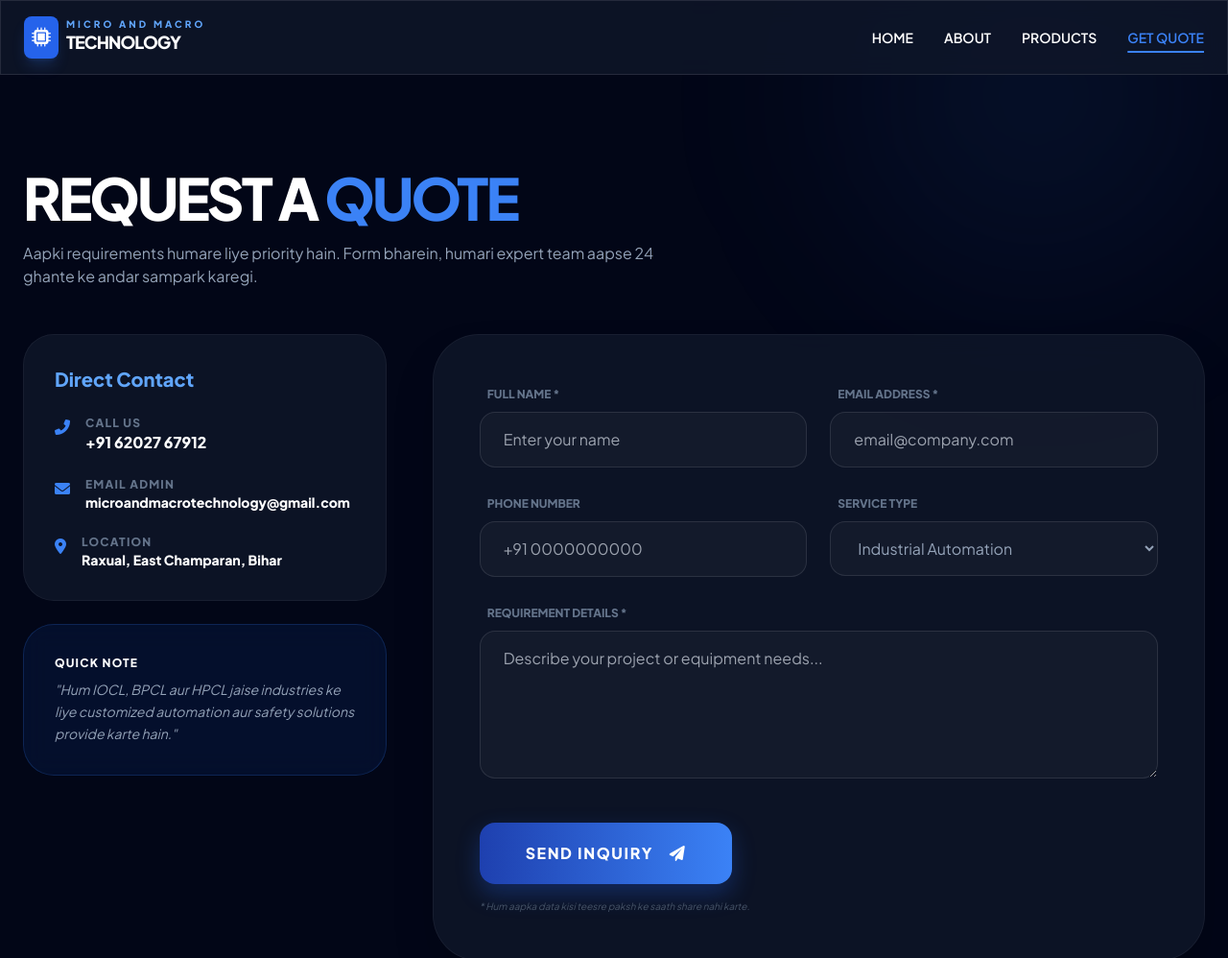
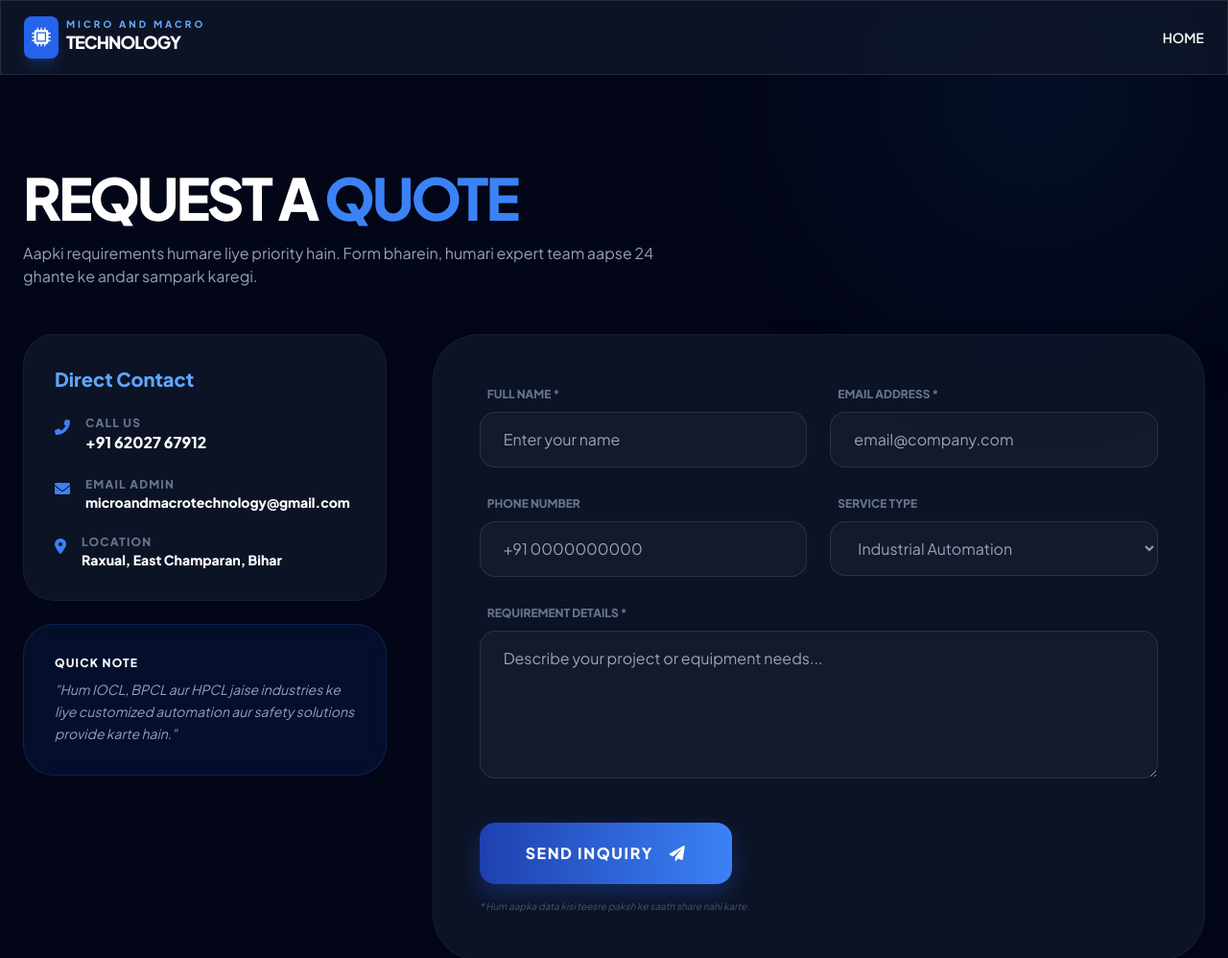
Before and after one commit to autotechsolutions25-netizen/microandmacrotech., a plain HTML site: page quote.html in a window 1280 px wide. Shown: the top 998 px of the page at 96% size. Drawn offline with nearby package versions, Linux system fonts and the light colour scheme.

Commit message:
Update quote.html

```diff
--- a/quote.html
+++ b/quote.html
@@ -53,9 +53,6 @@
             </div>
             <div class="hidden lg:flex space-x-8 items-center font-semibold text-sm">
                 <a href="index.html" class="hover:text-blue-400 transition">HOME</a>
-                <a href="about.html" class="hover:text-blue-400 transition">ABOUT</a>
-                <a href="products.html" class="hover:text-blue-400 transition">PRODUCTS</a>
-                <a href="#" class="text-blue-500 underline decoration-2 underline-offset-8">GET QUOTE</a>
             </div>
         </div>
     </nav>
```
